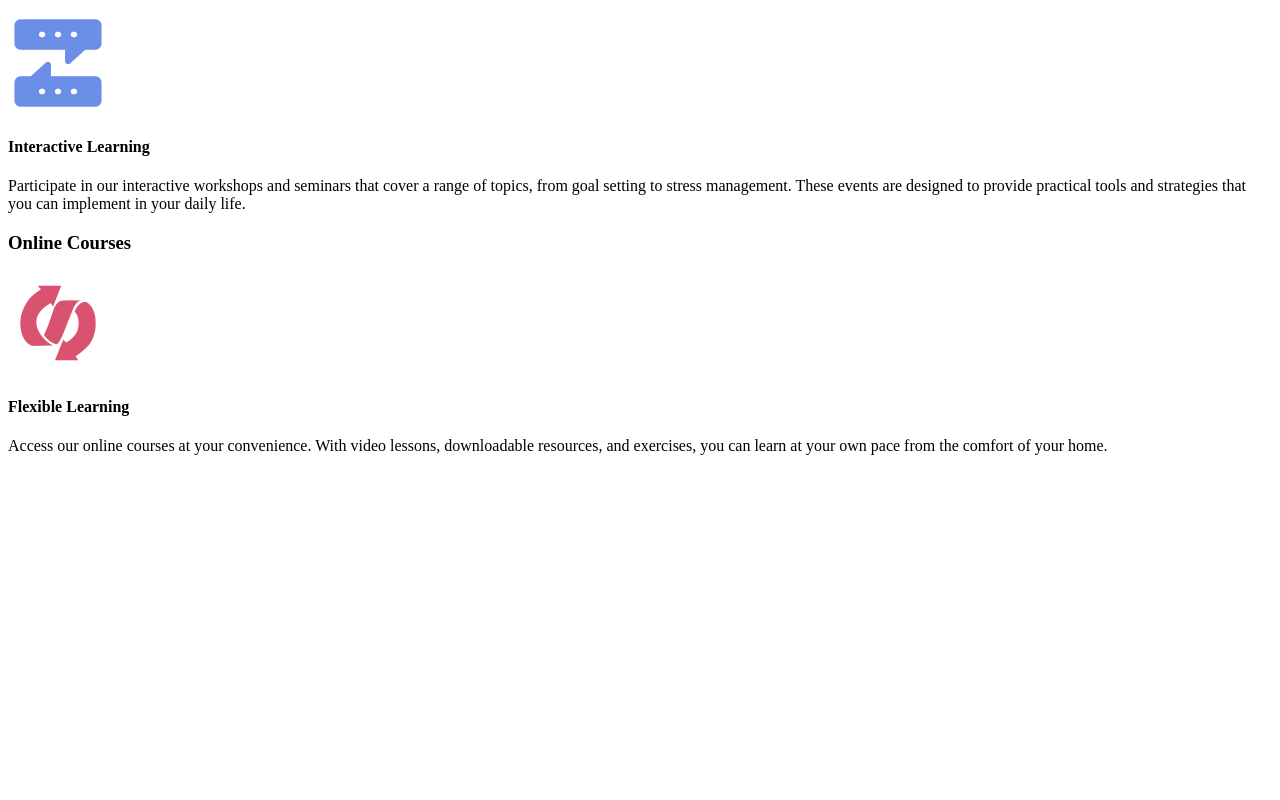
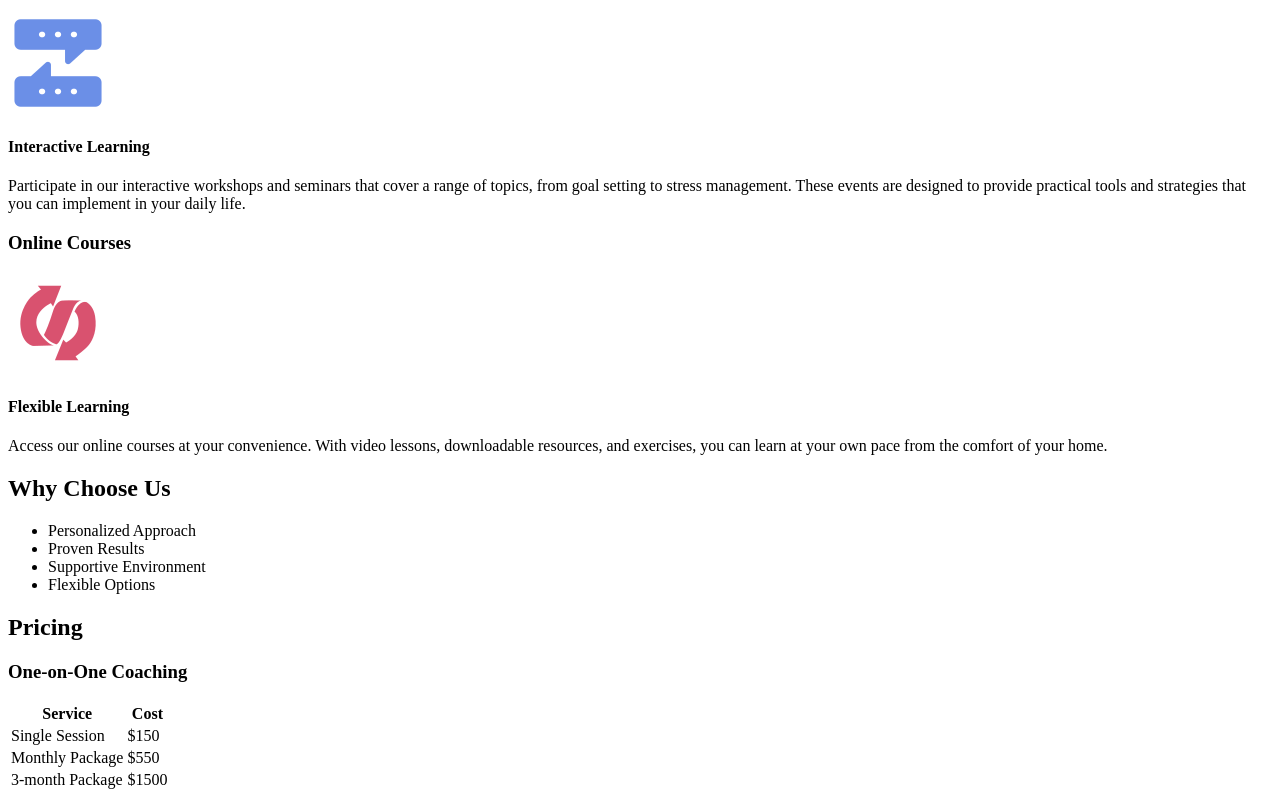
Before and after one commit to n-miller92/path-to-success, a plain HTML site: page index.html in a window 1280 px wide. Shown: the part 1447-2247 px from the top of the page. Before the commit the page ends 1918 px from the top, so only its background shows below. Drawn offline with Linux system fonts and the light colour scheme.

Commit message:
added part of pricing

```diff
--- a/index.html
+++ b/index.html
@@ -59,7 +59,35 @@
             <h4>Flexible Learning</h4>
             <p>Access our online courses at your convenience. With video lessons, downloadable resources, and exercises, you can learn at your own pace from the comfort of your home.</p>
 
+            <h2>Why Choose Us</h2>
+            <ul>
+                <li>Personalized Approach</li>
+                <li>Proven Results</li>
+                <li>Supportive Environment</li>
+                <li>Flexible Options</li>
+            </ul>
 
+            <h2>Pricing</h2>
+
+            <h3>One-on-One Coaching</h3>
+            <table>
+                <tr>
+                    <th>Service</th>
+                    <th>Cost</th>
+                </tr>
+                <tr>
+                    <td>Single Session</td>
+                    <td>$150</td>
+                </tr>
+                <tr>
+                    <td>Monthly Package</td>
+                    <td>$550</td>
+                </tr>
+                <tr>
+                    <td>3-month Package</td>
+                    <td>$1500</td>
+                </tr>
+            </table>
 
 
 
```
